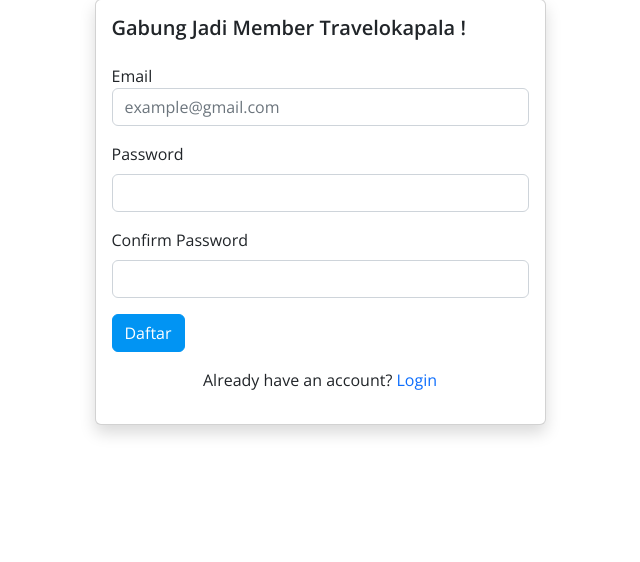
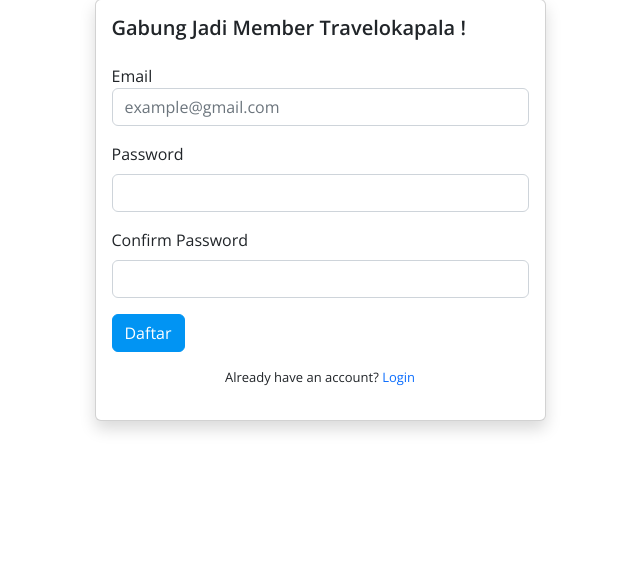
Before and after one commit to iyasz/komunitas-booking, a PHP site: the page made by views/auth/register.php in a window 1280 px wide. Shown: the part 121-683 px from the top of the page, without its empty margins (320-960 px from the left). Run offline with PHP 8.4, Linux system fonts and the light colour scheme; the template is opened without the code that fills it, so the values that code supplies are empty.

Commit message:
mengubah font size

```diff
--- a/assets/css/style.css
+++ b/assets/css/style.css
@@ -35,7 +35,7 @@ body {
     margin-top: 120px;
 }
 .fs-sm{
-    font-size: 12px;
+    font-size: 13px;
 }
 .form-control:focus{
     box-shadow: none;
--- a/views/auth/login.php
+++ b/views/auth/login.php
@@ -16,7 +16,7 @@
 
                         <button type="submit" class="btn btn-primary mb-3">Daftar</button>
 
-                        <p class="text-center fs-sm">Don't have an account? <a class="text-decoration-none" href="index.php?page=register">Masuk</a></p>
+                        <p class="text-center fs-sm">Don't have an account? <a class="text-decoration-none" href="index.php?page=register">Register</a></p>
                     </form>
                 </div>
             </div>
--- a/views/auth/register.php
+++ b/views/auth/register.php
@@ -19,7 +19,7 @@
                             <input type="password" id="pww" required name="re_password" class="form-control">
                         </div>
                         <button type="submit" class="btn btn-primary mb-3">Daftar</button>
-                        <p class="text-center">Already have an account? <a class="text-decoration-none" href="index.php?page=login">Login</a></p>
+                        <p class="text-center fs-sm">Already have an account? <a class="text-decoration-none" href="index.php?page=login">Login</a></p>
                     </form>
                 </div>
             </div>
```
